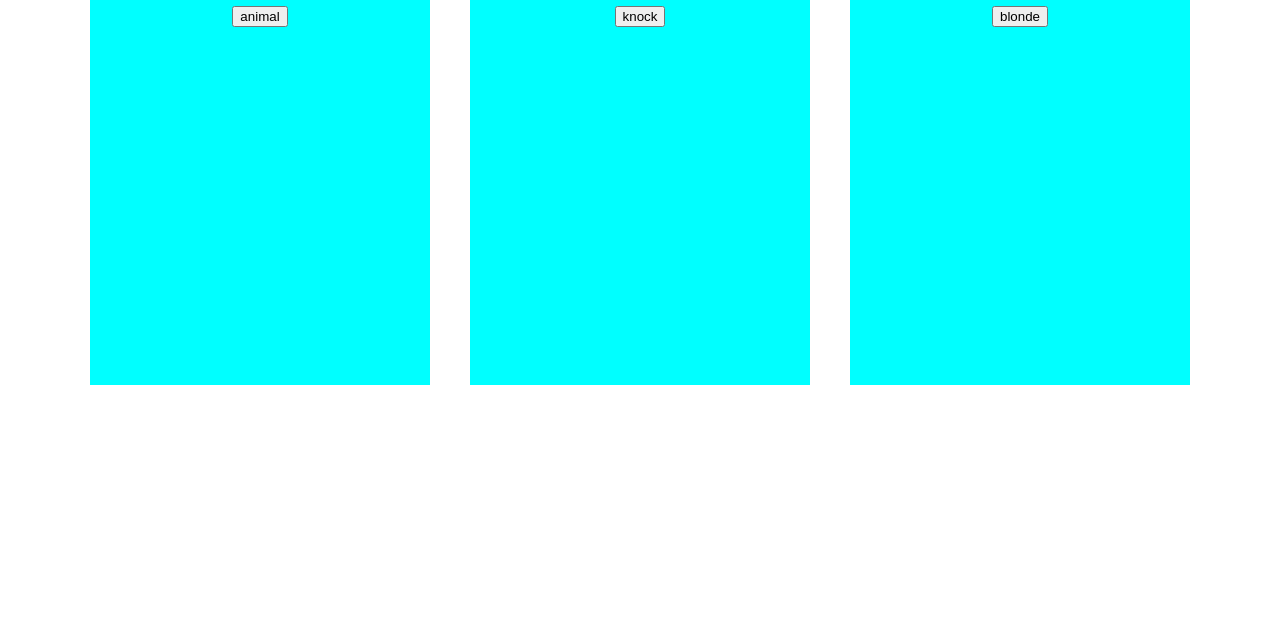
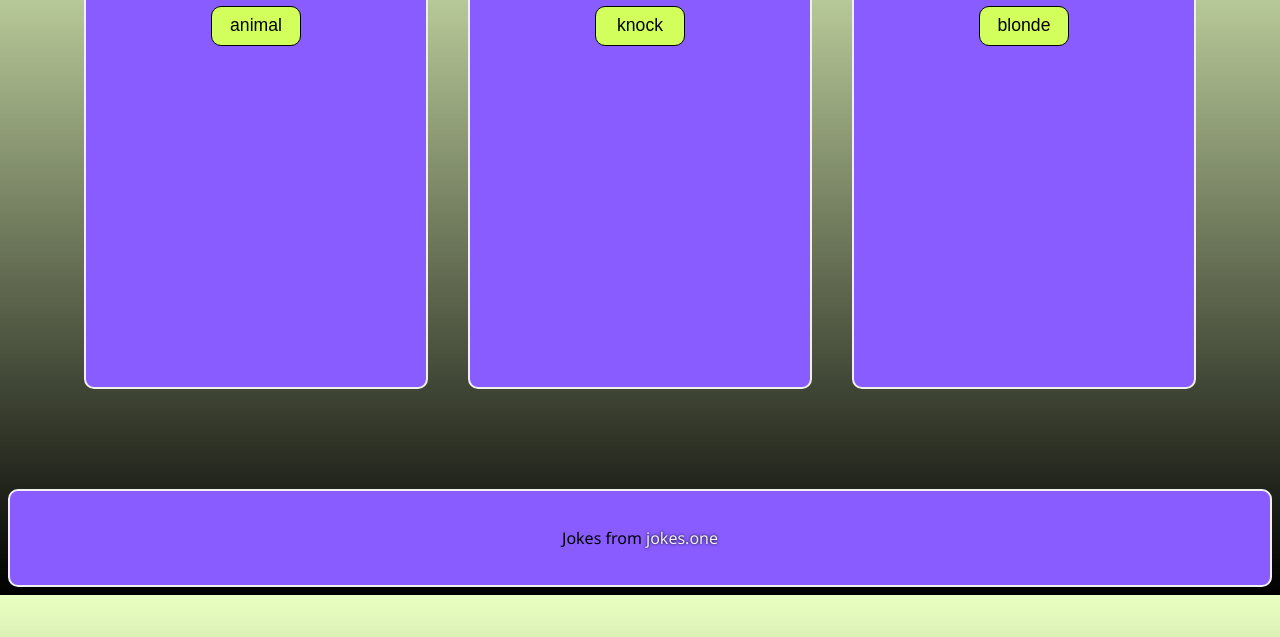
Before and after one commit to SamiNousiainen/rest_api, a plain HTML site: page index.html in a window 1280 px wide. Shown: the part 163-800 px from the top of the page. Drawn offline with Linux system fonts and the light colour scheme.

Commit message:
changes to css and html 06012022

```diff
--- a/index.html
+++ b/index.html
@@ -11,34 +11,36 @@
 
 <div class="content">
 
-<div class="j">
     <div class="joke">
         <h1>Animal joke of the day</h1>
         <button onclick="Animal()">animal</button>
         <p id="animalJoke"></p>
         <p id="aCopyright"></p>
     </div>
-</div>
 
-<div class="j">
     <div class="joke">
         <h1>Knock-knock joke of the day</h1>
         <button onclick="Knock_Knock()">knock</button>
         <p id="knockJoke"></p>
         <p id="kCopyright"></p>
     </div>
-</div>
 
-<div class="j">
     <div class="joke">
         <h1>Blonde joke of the day</h1>
         <button onclick="Blonde()">blonde</button>
         <p id="blondeJoke"></p>
         <p id="bCopyright"></p>
     </div>
+
 </div>
 
-</div>
+<footer>
+    <div>
+        <p>
+            Jokes from <a href="https://jokes.one">jokes.one</a>
+        </p>
+    </div>
+</footer>
     <script src="code.js"></script>
 </body>
 </html>
--- a/style.css
+++ b/style.css
@@ -1,16 +1,57 @@
 body {
     font-family: 'Segoe UI', Tahoma, Geneva, Verdana, sans-serif;
+    background: linear-gradient(rgba(208, 255, 122, 0.466), rgb(0, 0, 0));
 }
 .content {
+    max-width: 100%;
     display: flex;
     justify-content: center;
+    margin-bottom: 80px;
+
 }
 
 .joke {
+    color: #f0f0f0;
+    text-shadow: black 0px 0px 3px;
     text-align: center;
     margin: 20px;
     padding: 10px;
     width: 20rem;
     height: 500px;
-    background-color: aqua;
+    background-color: #885CFF;
+    border-radius: 10px;
+    border: solid 2px #f0f0f0;
 }
+
+button {
+    font-size: 1.1em;
+    background-color: #D3FF5C;
+    width: 90px;
+    height: 40px;
+    border-radius: 10px;
+    border: solid black 1px;
+    color: black;
+    /*text-shadow: black 0px 0px 3px;*/
+}
+
+footer {
+    background-color: #885CFF;
+    text-align: center;
+    max-width: 100%;
+    padding: 20px;
+    margin: none;
+    border-radius: 10px;
+    border: solid 2px #f0f0f0;
+
+}
+
+a {
+    text-decoration: none;
+    color: #f0f0f0;
+    text-shadow: black 0px 0px 3px;
+    transition: ease-out 0.1s;
+}
+
+a:hover {
+    font-weight: bold;
+}
```
